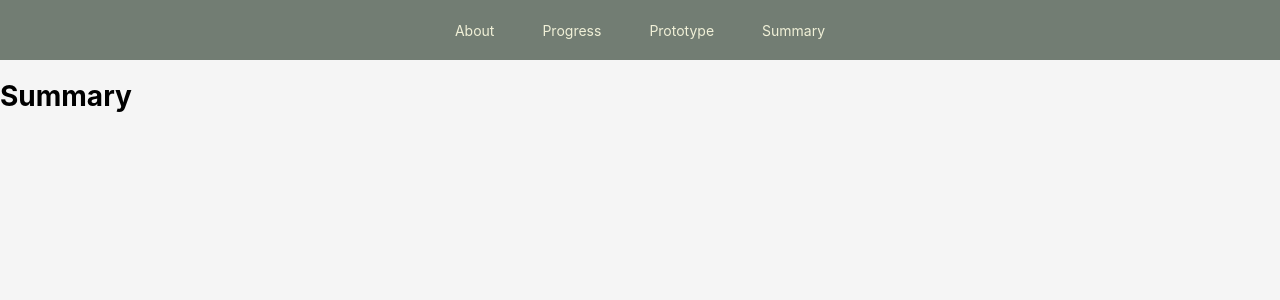
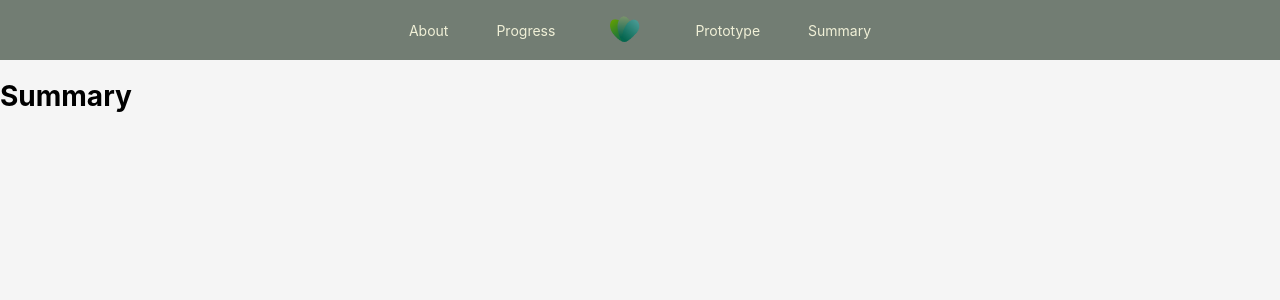
Before and after one commit to sofiaamihan/healthcare-application-e-portfolio, a React app: page /summary in a window 1280 px wide. Shown: the top 300 px of the page. Built offline with nearby package versions, Linux system fonts and the light colour scheme.

Commit message:
Add Logo to NavBar

```diff
--- a/package.json
+++ b/package.json
@@ -20,6 +20,7 @@
     "babel-loader": "^9.2.1",
     "css-loader": "^7.1.2",
     "css-minimizer-webpack-plugin": "^7.0.0",
+    "file-loader": "^6.2.0",
     "html-webpack-plugin": "^5.6.3",
     "react": "^18.2.0",
     "react-dom": "^18.2.0",
--- a/script/components/NavBar.jsx
+++ b/script/components/NavBar.jsx
@@ -2,6 +2,7 @@ import React, { useEffect } from "react";
 import { NavLink, Link, useLocation } from "react-router-dom";
 import { Layout, Row } from 'antd';
 import '../../css/NavBar.css';
+import logo from '../../public/logo.png';
 
 export default function NavBar(){
     const location = useLocation();
@@ -11,6 +12,9 @@ export default function NavBar(){
                 <Row>
                     <NavLink className="nav-link" to="/about">About</NavLink>
                     <NavLink className="nav-link" to="/progress">Progress</NavLink>
+                    <NavLink className="nav-link" to="/">
+                        <img src={logo} alt="Logo" width="44" height="44"></img>
+                    </NavLink>
                     <NavLink className="nav-link" to="/prototype">Prototype</NavLink>
                     <NavLink className="nav-link" to="/summary">Summary</NavLink>
                 </Row>
```
Also changed, not shown: 1 other file (tests, documents, lock files or other folders).
